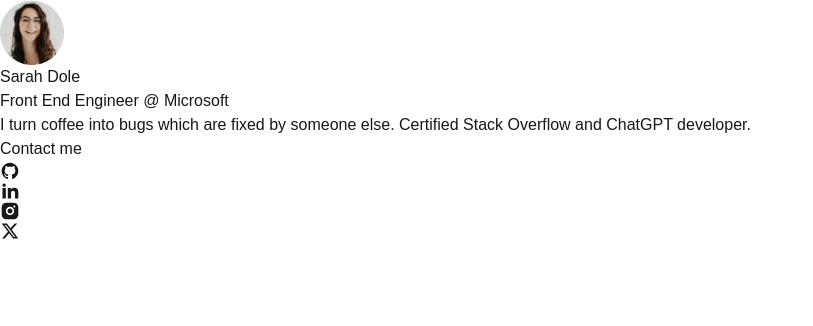
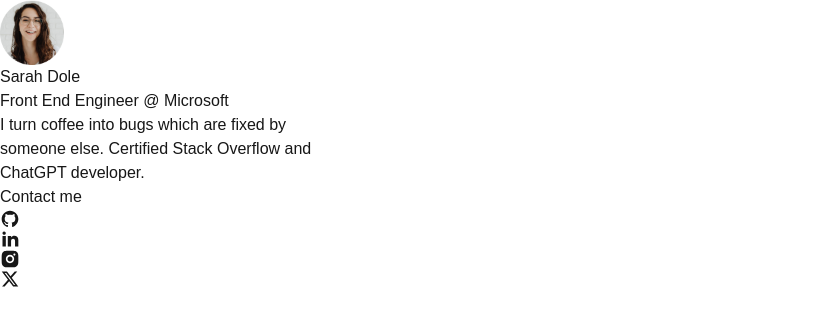
Before and after one commit to almonteluis/react-components-playground, a Next.js app: page /projects/greatfrontend/challenges/profileCard in a window 1280 px wide. Shown: the top 326 px of the page, without its empty margins (0-813 px from the left). Built offline with nearby package versions, Linux system fonts and the light colour scheme.

Commit message:
card css for profile card project.

```diff
--- a/src/app/globals.css
+++ b/src/app/globals.css
@@ -138,3 +138,7 @@ body {
 .theme-btn:active {
   transform: scale(0.98);
 }
+
+.card {
+  width: 340px;
+}
```
